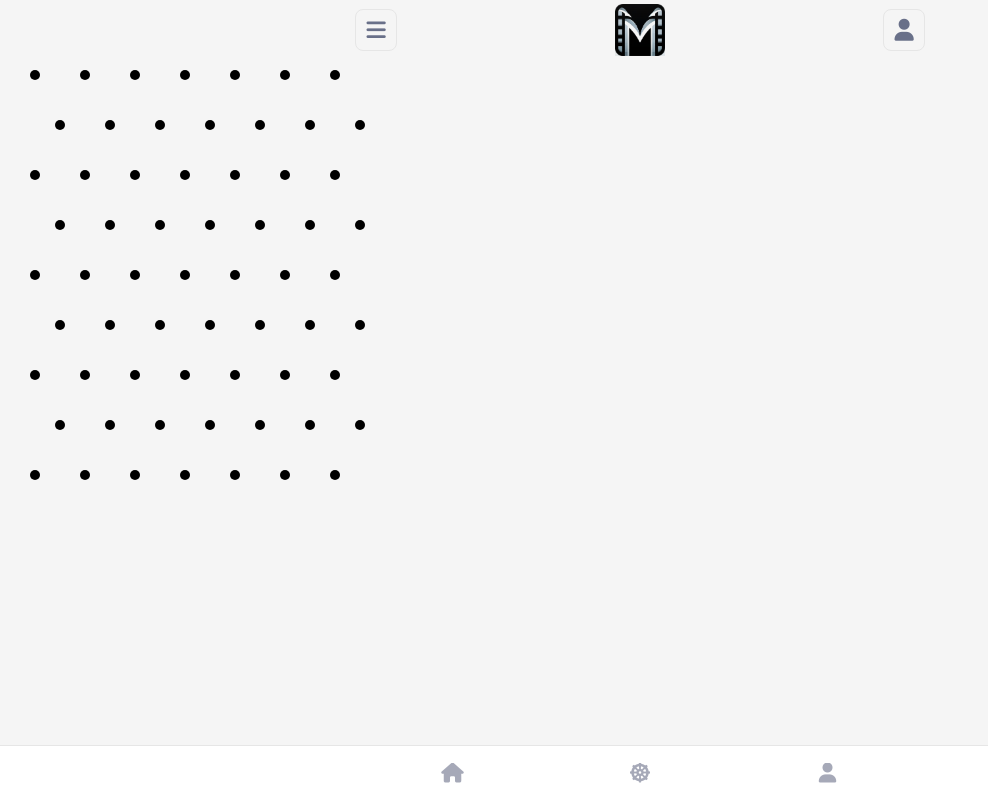
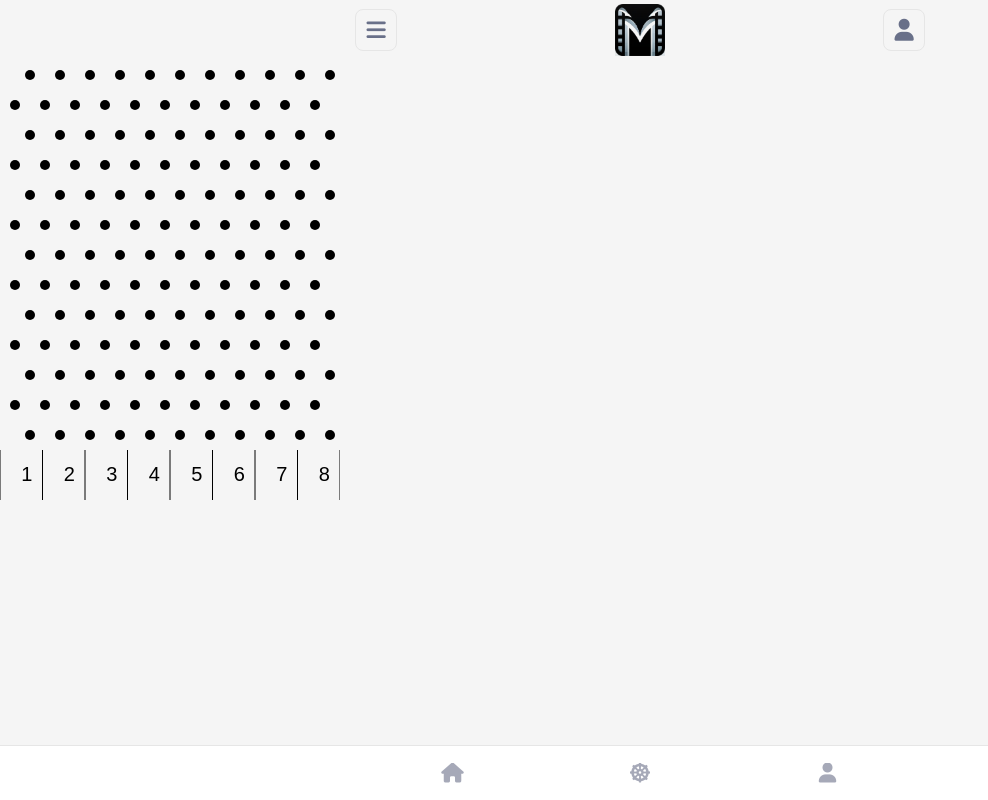
Before and after one commit to Gaguchi/movie_matcher, a Django app: page /movie_match/plinko/ in a window 1280 px wide. Shown: the whole page, without its empty margins (0-988 px from the left). Run offline with Django 4.2, Linux system fonts and the light colour scheme; a user stored in the database is signed in; data comes from the database, SQL or seed files in the repository; some libraries are stand-ins or nearby versions.

Commit message:
Update Plinko game canvas size

```diff
--- a/movie_match/static/movie_match/assets/js/plinko.js
+++ b/movie_match/static/movie_match/assets/js/plinko.js
@@ -1,3 +1,4 @@
+
 class Peg {
     constructor(x, y) {
         this.x = x;
@@ -17,7 +18,7 @@ class Ball {
     constructor(x, y) {
         this.x = x;
         this.y = y;
-        this.radius = 10;
+        this.radius = 5;
         this.vx = 0;
         this.vy = 0;
         this.gravity = 0.2;  // Increase gravity
@@ -59,14 +60,37 @@ class Plinko {
         this.ctx = canvas.getContext('2d');
         this.pegs = [];
         this.balls = [];
+        this.sections = 8;  // Number of sections
         this.createPegs();
     }
 
+    drawWalls() {
+        const lineY = this.canvas.height - 50;
+        const sectionWidth = this.canvas.width / this.sections;
+
+        this.ctx.fillStyle = '#000';  // Set the fill color to black
+        this.ctx.textBaseline = 'middle';
+        this.ctx.font = '20px Arial';
+
+        for (let i = 0; i <= this.sections; i++) {
+            // Draw the line
+            this.ctx.beginPath();
+            this.ctx.moveTo(i * sectionWidth, lineY);
+            this.ctx.lineTo(i * sectionWidth, this.canvas.height);
+            this.ctx.stroke();
+
+            // Draw the number
+            if (i < this.sections) {
+                this.ctx.fillText(i + 1, i * sectionWidth + sectionWidth / 2, this.canvas.height - 25);
+            }
+        }
+    }
+
     createPegs() {
-        const rows = 10;
-        const cols = 7;
-        const spacing = 50;
-        const offsetX = 10;  // Add an offset to the x position of the pegs
+        const rows = 15;
+        const cols = 11;
+        const spacing = 30;
+        const offsetX = 0;  // Add an offset to the x position of the pegs
 
         for (let row = 0; row < rows; row++) {
             for (let col = 0; col < cols; col++) {
@@ -86,6 +110,9 @@ class Plinko {
     }
 
     update() {
+        const sectionWidth = this.canvas.width / this.sections;
+
+
         for (const ball of this.balls) {
             ball.update();
 
@@ -125,12 +152,29 @@ class Plinko {
             if (ball.y + ball.radius > this.canvas.height) {
                 ball.bounce();  // Make the ball bounce
             }
+
+            // Check if the ball has reached the bottom of the canvas
+            if (ball.y + ball.radius > this.canvas.height - 50) {
+                // Calculate which section the ball is in
+                const section = Math.floor(ball.x / sectionWidth);
+
+                // Log the section number to the console
+                console.log('Ball in section:', section + 1);
+            }
+            // Check collision with lines
+            for (let i = 1; i < this.sections; i++) {
+                if (ball.y + ball.radius > this.canvas.height - 50 && ball.x > i * sectionWidth && ball.x < (i * sectionWidth + 10)) {
+                    ball.vx *= -1;
+                }
+            }
         }
     }
 
     draw() {
         console.log(`Drawing ${this.pegs.length} pegs and ${this.balls.length} balls`);  // Debugging log
         this.ctx.clearRect(0, 0, this.canvas.width, this.canvas.height);
+
+        this.drawWalls();  // Draw the walls
 
         for (const peg of this.pegs) {
             peg.draw(this.ctx);
--- a/movie_match/templates/movie_match/plinko.html
+++ b/movie_match/templates/movie_match/plinko.html
@@ -5,7 +5,7 @@
 <link rel="stylesheet" class="main-css" type="text/css" href="{% static 'movie_match/assets/css/Plinko.css' %}">
 <!-- Page Content Start -->
 <div class="canvas-container">
-    <canvas id="moviePlinkoCanvas" width="370" height="500"></canvas>
+    <canvas id="moviePlinkoCanvas" width="340" height="500"></canvas>
     <!-- Hidden element to store movies data -->
     <div id="movies-data" style="display:none;">{{ interested_movies_json|safe }}</div>
 
@@ -16,6 +16,11 @@
 <script>
     document.addEventListener('DOMContentLoaded', function() {
         var canvas = document.getElementById('moviePlinkoCanvas');
+
+        // Scale the canvas to match its actual size
+        const rect = canvas.getBoundingClientRect();
+        canvas.width = rect.width;
+        canvas.height = rect.height;
 
         // Initialize the Plinko game
         const plinko = new Plinko(canvas);
```
